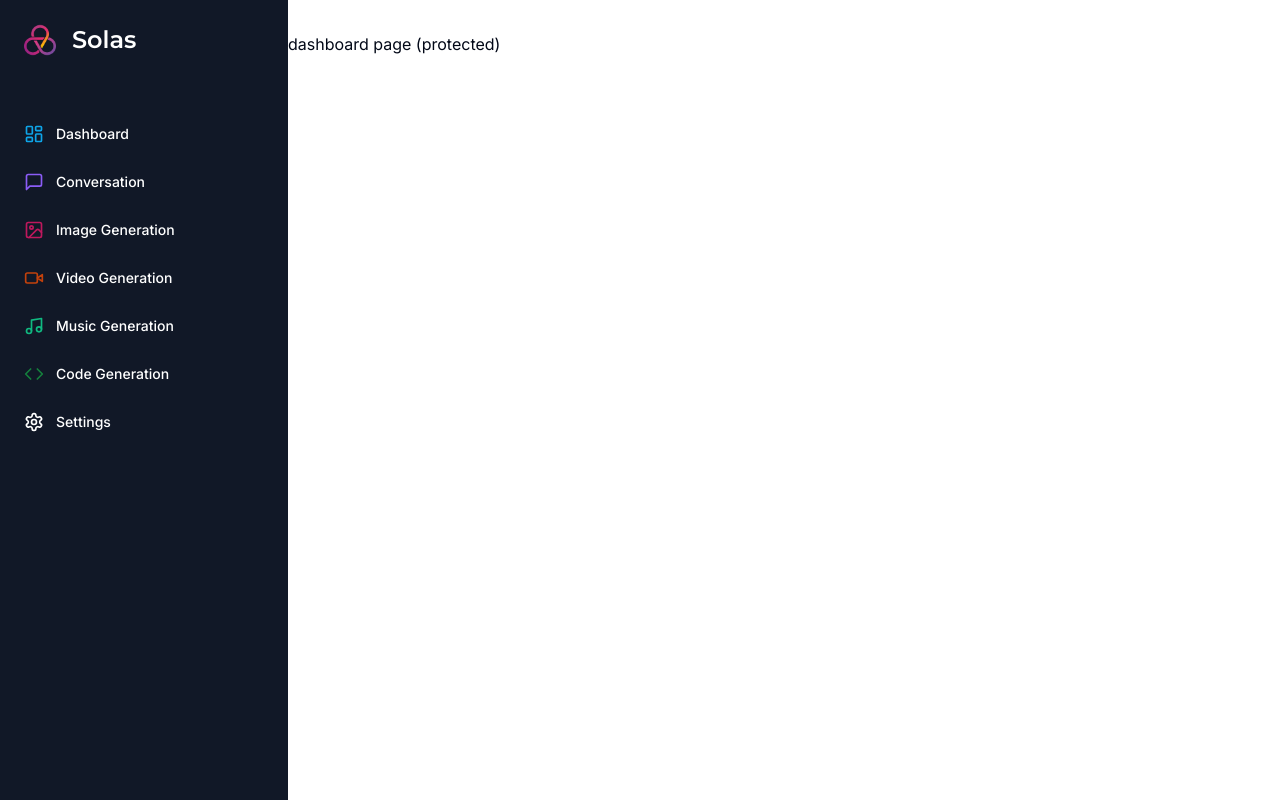
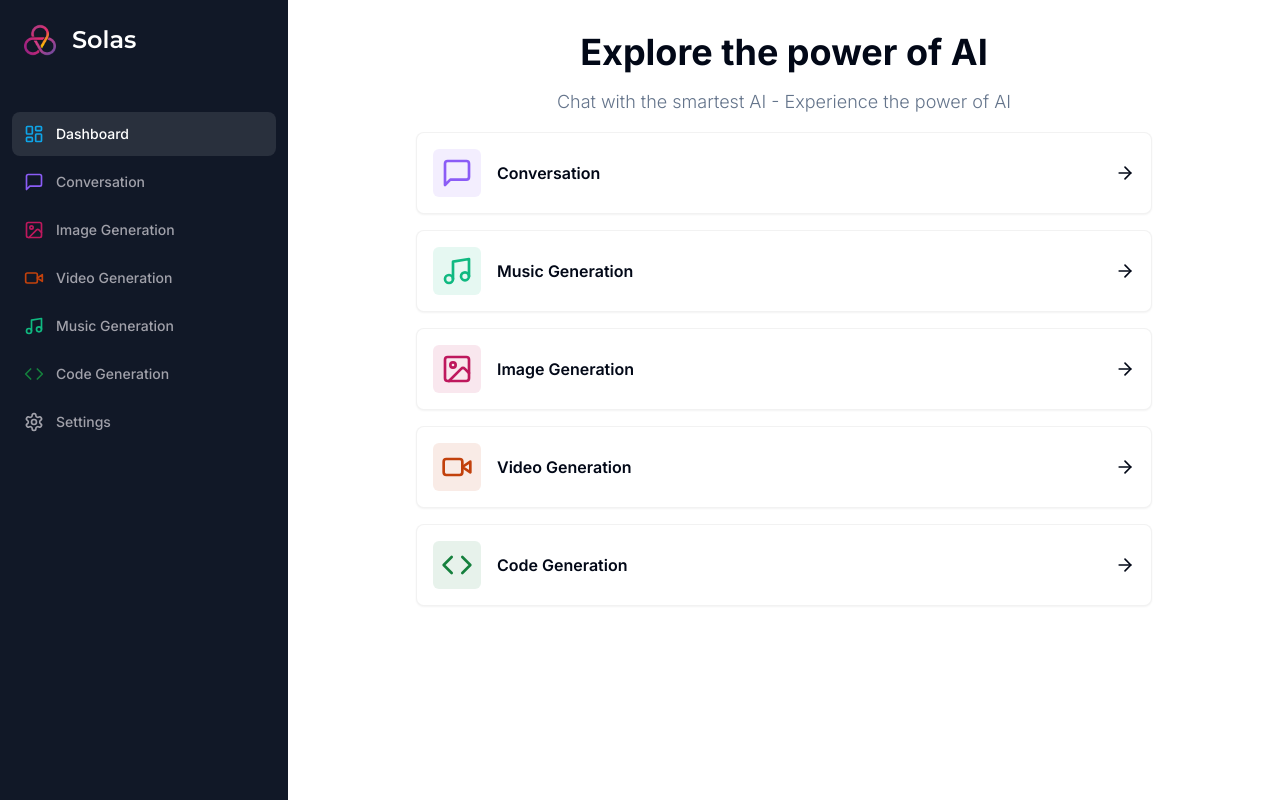
Before and after one commit to usererdem/ai-saas, a Next.js app: page /dashboard in a window 1280 px wide. Built offline with nearby package versions, Linux system fonts and the light colour scheme.

Commit message:
feat: dashboard page added

```diff
--- a/app/(dashboard)/(routes)/dashboard/page.tsx
+++ b/app/(dashboard)/(routes)/dashboard/page.tsx
@@ -1,7 +1,87 @@
+"use client";
+
+import {
+  ArrowRight,
+  Code,
+  ImageIcon,
+  MessageSquare,
+  Music,
+  VideoIcon,
+} from "lucide-react";
+import { useRouter } from "next/navigation";
+
+import { Card } from "@/components/ui/card";
+import { cn } from "@/lib/utils";
+
+const tools = [
+  {
+    label: "Conversation",
+    icon: MessageSquare,
+    color: "text-violet-500",
+    bgColor: "bg-violet-500/10",
+    href: "/conversation",
+  },
+  {
+    label: "Music Generation",
+    icon: Music,
+    color: "text-emerald-500",
+    bgColor: "bg-emerald-500/10",
+    href: "/music",
+  },
+  {
+    label: "Image Generation",
+    icon: ImageIcon,
+    color: "text-pink-700",
+    bgColor: "bg-pink-700/10",
+    href: "/image",
+  },
+  {
+    label: "Video Generation",
+    icon: VideoIcon,
+    color: "text-orange-700",
+    bgColor: "bg-orange-700/10",
+    href: "/video",
+  },
+  {
+    label: "Code Generation",
+    icon: Code,
+    color: "text-green-700",
+    bgColor: "bg-green-700/10",
+    href: "/code",
+  },
+];
+
 const DashboardPage = () => {
+  const router = useRouter();
   return (
     <div>
-      <p>dashboard page (protected)</p>
+      <div className='mb-8 space-y-4'>
+        <h2 className='text-2xl md:text-4xl font-bold text-center'>
+          Explore the power of AI
+        </h2>
+        <p className='text-muted-foreground font-light text-sm md:text-lg text-center'>
+          Chat with the smartest AI - Experience the power of AI
+        </p>
+        <div className='px-4 md:px-20 lg:px-32 space-y-4'>
+          {tools.map((tool) => (
+            <Card
+              onClick={() => {
+                router.push(tool.href);
+              }}
+              key={tool.href}
+              className='p-4 border-black/5 flex items-center justify-between hover:shadow-md transition cursor-pointer'>
+              <div className='flex items-center gap-x-4'>
+                <div className={cn("p-2 w-fit rounded-md", tool.bgColor)}>
+                  {" "}
+                  <tool.icon className={cn("w-8 h-8", tool.color)} />{" "}
+                </div>
+                <div className='font-semibold'>{tool.label}</div>
+              </div>
+              <ArrowRight className='w-5 h-5' />
+            </Card>
+          ))}{" "}
+        </div>
+      </div>
     </div>
   );
 };
--- a/components/sidebar.tsx
+++ b/components/sidebar.tsx
@@ -3,6 +3,7 @@
 import Link from "next/link";
 import Image from "next/image";
 import { Montserrat } from "next/font/google";
+import { usePathname } from "next/navigation";
 
 import { cn } from "@/lib/utils";
 import {
@@ -62,6 +63,7 @@
 ];
 
 const Sidebar = () => {
+  const pathname = usePathname();
   return (
     <div className='space-y-4 py-4 flex flex-col h-full bg-[#111827] text-white'>
       <div className='px-3 py-2 flex-1'>
@@ -78,7 +80,12 @@
             <Link
               href={route.href}
               key={route.href}
-              className='text-sm group flex p-3 w-full justify-start font-medium cursor-pointer hover:text-white hover:bg-white/10 rounded-lg transition'>
+              className={cn(
+                "text-sm group flex p-3 w-full justify-start font-medium cursor-pointer hover:text-white hover:bg-white/10 rounded-lg transition",
+                pathname === route.href
+                  ? "text-white bg-white/10"
+                  : "text-zinc-400"
+              )}>
               <div className='flex items-center flex-1'>
                 <route.icon className={cn("h-5 w-5 mr-3", route.color)} />
                 {route.label}
```
